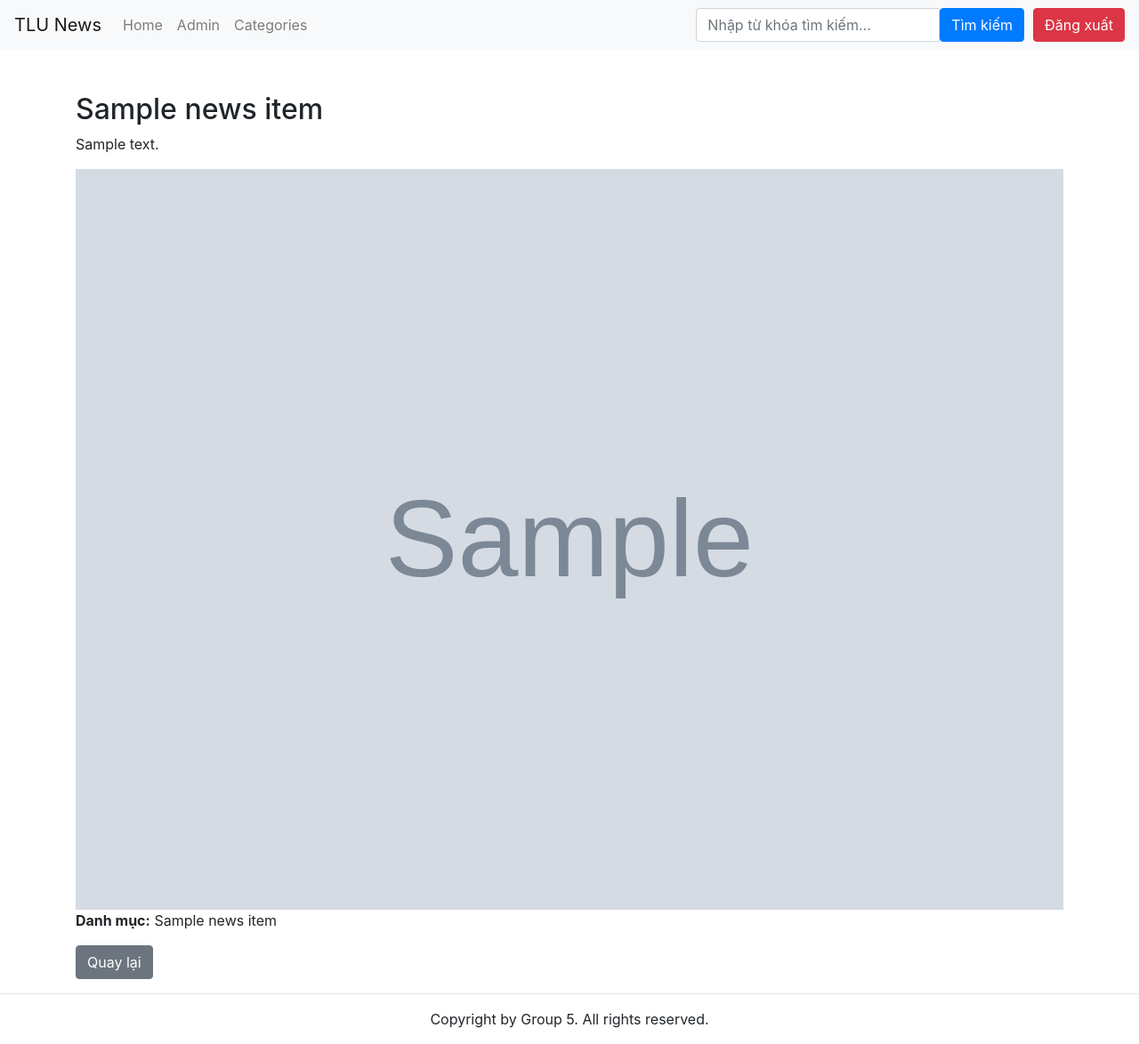
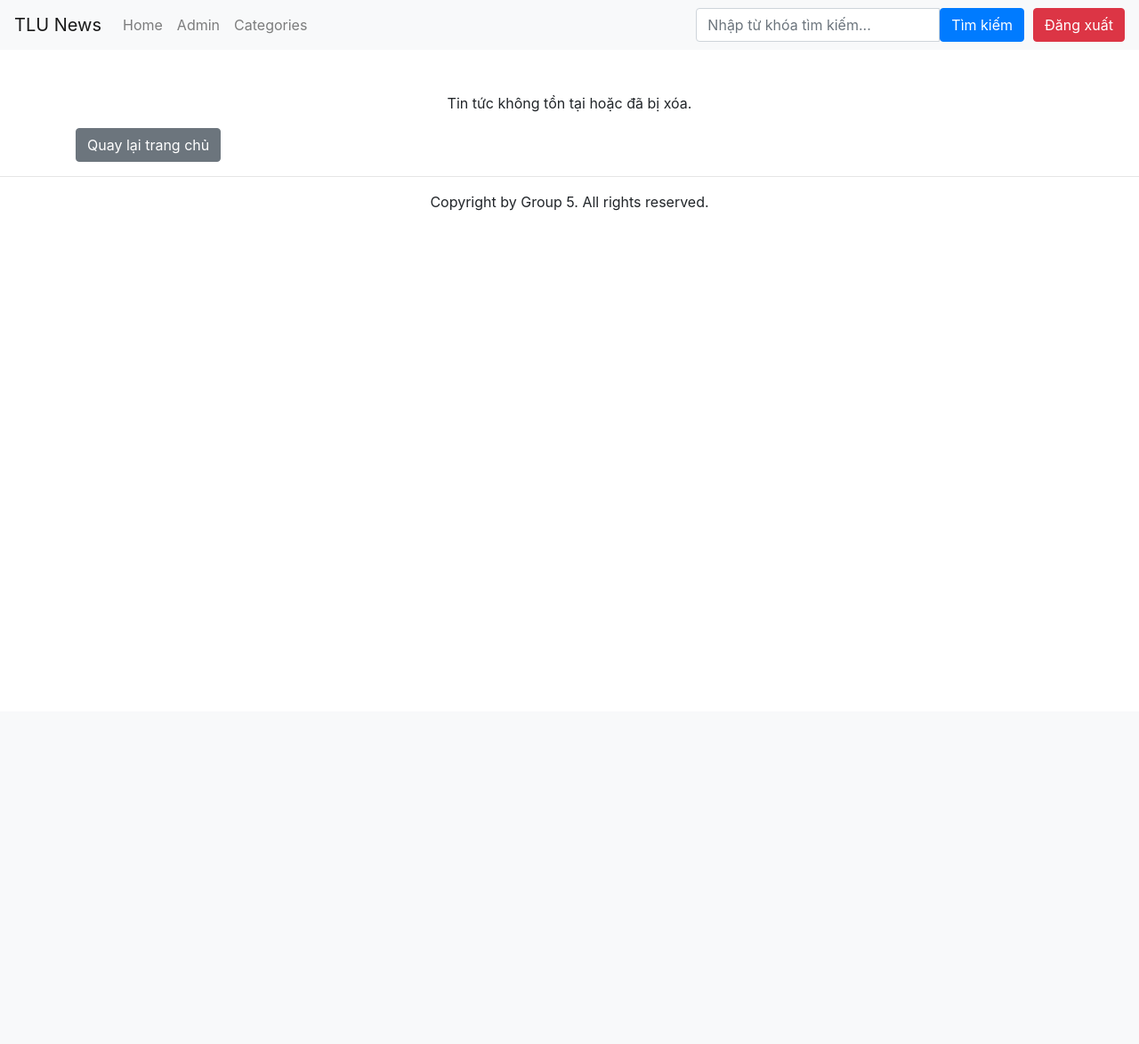
Before and after one commit to DuongHung123a/BTL_Nh-m_11, a PHP site: template BTL_TH2_11/views/news/detail.php in a window 1280 px wide. Shown: the whole page at 89% size. After the commit the page ends 237 px from the top, so only its background shows below. Run offline with PHP 8.4, Linux system fonts and the light colour scheme; the template is opened without the code that fills it: most values are stand-ins (such as "Sample title", 1, 10 or a date in 2020); grey boxes marked "Sample" are stand-in pictures.

Commit message:
Update detail.php

```diff
--- a/BTL_TH2_11/views/news/detail.php
+++ b/BTL_TH2_11/views/news/detail.php
@@ -1,9 +1,28 @@
 <?php require_once 'views/layouts/header.php'; ?>
+
 <div class="container mt-5">
-    <h2><?= $newsItem['title'] ?></h2>
-    <p><?= $newsItem['content'] ?></p>
-    <img src="assets/images/<?= $newsItem['image'] ?>" alt="<?= $newsItem['title'] ?>" style="width: 100%; height: auto;">
-    <p><strong>Danh mục:</strong> <?= $newsItem['category_name'] ?></p>
-    <a href="index.php?controller=home&action=index" class="btn btn-secondary">Quay lại</a>
+    <?php if (!empty($newsItem) && is_array($newsItem)): ?>
+        <h2><?= htmlspecialchars($newsItem['title'] ?? 'Không có tiêu đề') ?></h2>
+        <p><?= nl2br(htmlspecialchars($newsItem['content'] ?? 'Nội dung không khả dụng')) ?></p>
+
+        <?php if (!empty($newsItem['image'])): ?>
+            <img
+                src="assets/images/<?= htmlspecialchars($newsItem['image']) ?>"
+                alt="<?= htmlspecialchars($newsItem['title'] ?? 'Hình ảnh tin tức') ?>"
+                style="width: 100%; height: auto;">
+        <?php else: ?>
+            <img
+                src="assets/images/default.jpg"
+                alt="Hình ảnh mặc định"
+                style="width: 100%; height: auto;">
+        <?php endif; ?>
+
+        <p><strong>Danh mục:</strong> <?= htmlspecialchars($newsItem['category_name'] ?? 'Không xác định') ?></p>
+        <a href="index.php?controller=home&action=index" class="btn btn-secondary">Quay lại</a>
+    <?php else: ?>
+        <p class="text-center">Tin tức không tồn tại hoặc đã bị xóa.</p>
+        <a href="index.php?controller=home&action=index" class="btn btn-secondary">Quay lại trang chủ</a>
+    <?php endif; ?>
 </div>
+
 <?php require_once 'views/layouts/footer.php'; ?>
```
